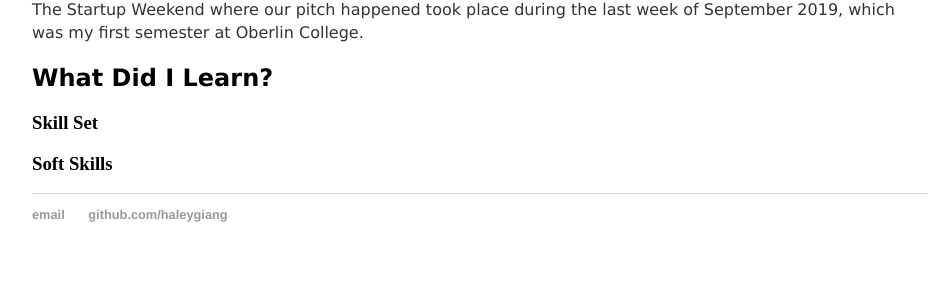
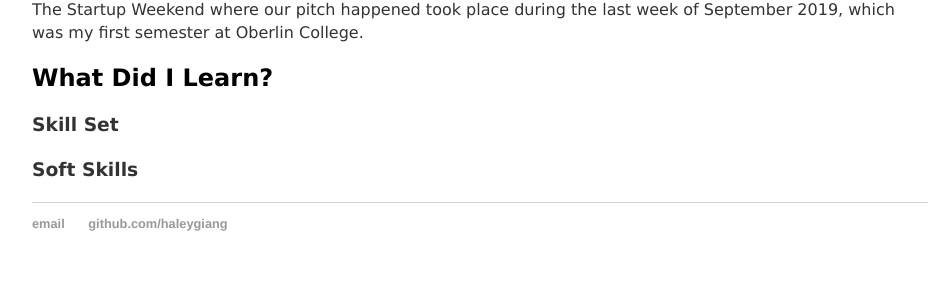
Before and after one commit to haleygiang/haleygiang.github.io, a Jekyll site: the page built from _posts/2020-03-26-obie-food-app.md, in a window 1280 px wide. Shown: the part 2238-2526 px from the top of the page, without its empty margins (160-1108 px from the left). Built offline with Jekyll 4.4.1, drawn with Linux system fonts in a browser that asks for light colours.

Commit message:
Update post.html

```diff
--- a/_layouts/post.html
+++ b/_layouts/post.html
@@ -18,4 +18,9 @@ layout: default
 	    line-height: 1.4em;
 	    color: #333;
 	}
+	h3{
+	    font-family: 'Varela', 'Verdana', 'Geneva', 'sans-serif';
+	    line-height: 1.4em;
+	    color: #333;
+	}
 </style>
```
